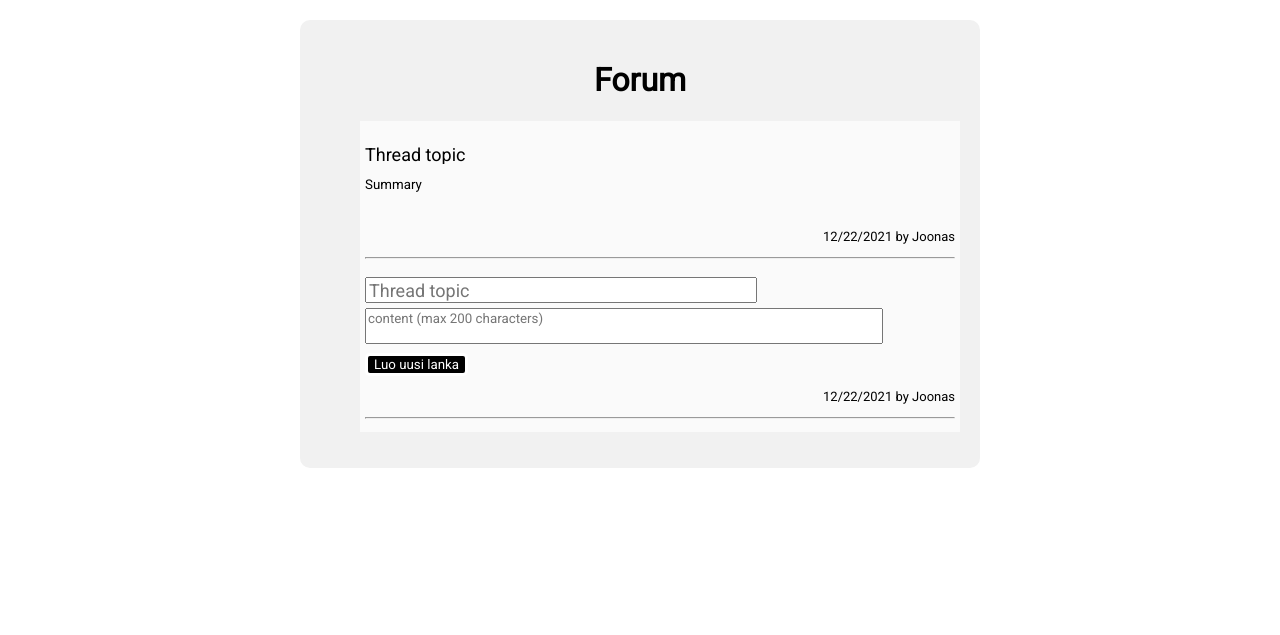
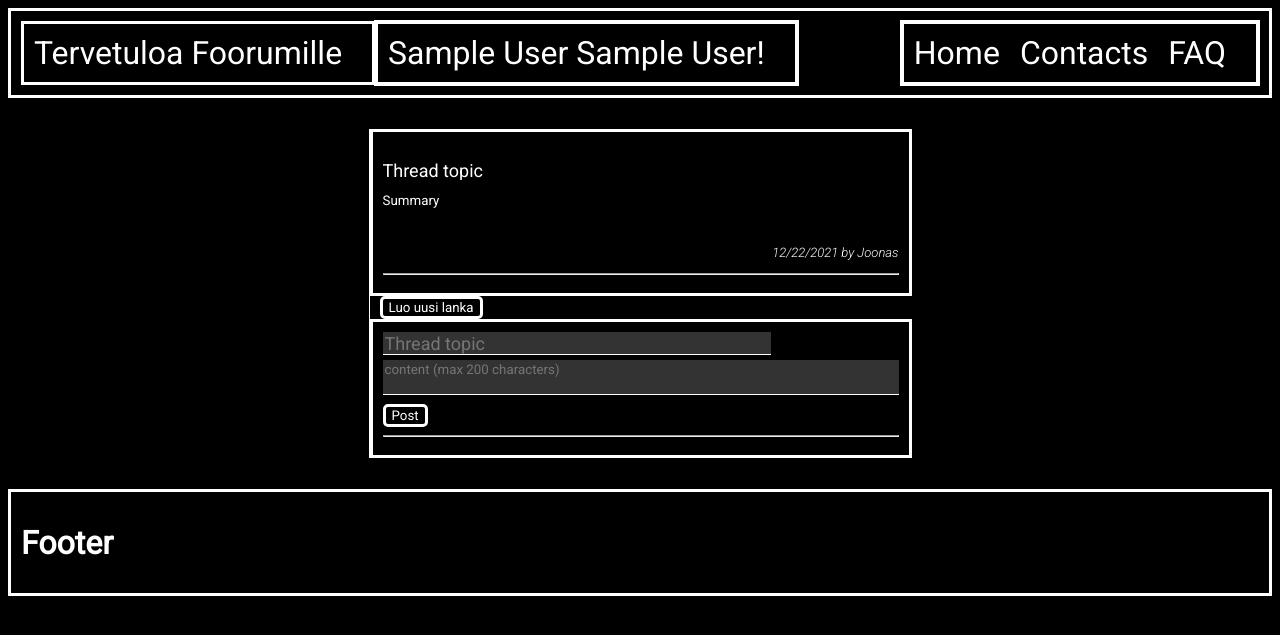
Before and after one commit to Saarenpaa/Harjoitustyo-ohjelmistokehitys_II, a PHP site: page /front_page.php in a window 1280 px wide. Shown: the top 635 px of the page. Run offline with PHP 8.4, Linux system fonts and the light colour scheme; the visitor is signed in with stand-in values (Sample User, id 1).

Commit message:
päivitetty ulkoasu

```diff
--- a/database.php
+++ b/database.php
@@ -4,7 +4,7 @@ require_once("database_config.php");
 
 function ConnectToDB(){
     global $DB_USERNAME, $DB_PASSWORD;
-    $conn = new PDO("mysql:host=mysql.cc.puv.fi;dbname=e2001398_forum",
+    $conn = new PDO("mysql:host=mysql.cc.puv.fi;dbname=e2001398_forum;charset=utf8",
     $DB_USERNAME, $DB_PASSWORD);
 
     return $conn;
--- a/front_page.php
+++ b/front_page.php
@@ -2,8 +2,7 @@
 
 session_start();
 
-date_default_timezone_set('Europe/Helsinki')
-
+date_default_timezone_set('Europe/Helsinki');
 ?>
 
 <!DOCTYPE html>
@@ -14,12 +13,33 @@ date_default_timezone_set('Europe/Helsinki')
     <meta name="viewport" content="width=device-width, initial-scale=1.0">
     <link rel="stylesheet" href="tyyli.css">
     <title>Front page</title>
+
+    <script type=module src=scripts.js></script>
+
 </head>
 <body>
-    <div class="container">
-        <h1>Forum</h1>
 
-        <ol>
+    <div class="container_front">
+        <div class="header">
+            <div class="header_title"><a href="#">Tervetuloa Foorumille</a></div>
+            <div class="user_info">
+                <a href="#"><?php
+                    $fname = $_SESSION['fname'];
+                    $lname = $_SESSION['lname'];
+
+                    echo $fname." ".$lname."!";
+                ?></a>
+            </div>
+            <div class="header_links">
+                <a href="#">Home</a>
+                <a href="#">Contacts</a>
+                <a href="#">FAQ</a>
+            </div>
+        </div>
+
+
+
+        <ol class="listOf_threads">
             <div class="thread">
                 <li><form method="POST" action="luo_aihe.php">
                         <p class="thread_topic" placeholder="">Thread topic</p></li>
@@ -31,20 +51,35 @@ date_default_timezone_set('Europe/Helsinki')
                 </li>
             </div>
 
-            <div class="thread">
+            <button class="new_thread_button" onclick="newComment()">Luo uusi lanka</button>
+
+            <!--comment box-->
+            <div id="new_thread" class="new_thread">
                 <li><form method="POST" action="luo_aihe.php">
                         <input name=""class="thread_topic" placeholder="Thread topic"></li>
                         <textarea maxlength="200" class="thread_summary" placeholder="content (max 200 characters)"></textarea>
                         <br>
-                        <input class="thread_button" type="submit" value="Luo uusi lanka">
-                        <p class="timestamp"> 12/22/2021 by Joonas</p>
+                        <input class="thread_button" type="submit" value="Post">
                     </form>
                     <hr>
                 </li>
             </div>
+        </ol>
+        <div class="footer">
+            <h1>Footer</h1>
+        </div>
+    </div>
+    <script>
+        function newComment(){
+            var thread = document.getElementById("new_thread");
 
-        </ol>
-
-    </div>
+            if(thread.style.display == 'none'){
+                thread.style.display = 'block';
+            }
+            else{
+                thread.style.display = 'none';
+            }
+        }
+    </script>
 </body>
 </html>
--- /dev/null
+++ b/scripts.js
@@ -0,0 +1,4 @@
+$(function(){
+  $("#header").load("header.html");
+  $("#footer").load("footer.html");
+});
--- a/tyyli.css
+++ b/tyyli.css
@@ -1,4 +1,63 @@
 @import url('https://fonts.googleapis.com/css2?family=Roboto:ital,wght@0,300;0,400;1,300&display=swap');
+
+.header{
+    grid-column-start: 1;
+    grid-column-end: 4;
+    background-color: black;
+    border-bottom: 1px solid white;
+}
+
+.header_title{
+    display: inline-flex;
+    float: left;
+}
+
+.header_links{
+    display: inline-flex;
+    float: right;
+    outline: 1px solid white;
+}
+.user_info{
+    display: inline-flex;
+    float: left;
+    outline: 1px solid white;
+}
+
+.header_links a, .header_links a:visited,
+.header_title a, .header_title a:visited,
+.user_info a{
+    font-size: xx-large;
+    text-decoration: none;
+    color: white;
+    padding-right: 20px;
+}
+
+.footer{
+    grid-column-start: 1;
+    grid-column-end: 4;
+    background-color: black;
+    border-top: 1px solid white;
+}
+
+/* Container classes for every page (if necessary) */
+.container_kirjaudu{
+    width: 25vw;
+    background-color: black;
+    padding: 20px;
+    border-radius: 10px;
+    margin: auto;
+    margin-top: 25vh;
+    text-align: center;
+}
+
+.container_front{
+    grid-template-columns: 1fr 1fr 1fr;
+    grid-template-rows: auto auto auto;
+    column-gap: 10px;
+    display: grid;
+    box-sizing: border-box;
+    row-gap: 15px;
+}
 
 .container{
     margin: auto;
@@ -11,16 +70,31 @@
 
 .content{
     padding: 10px;
-    border: black solid;
-    border-radius: 20px;
-    display: float;
+    border: white solid;
+    border-radius: 5px;
     width: 200px;
     margin: auto;
+    background-color:black;
 }
-/*thread content classes*/
+/* thread content classes */
+.listOf_threads{
+    grid-column-start: 2;
+    grid-column-end: 3;
+    border-left: 1px solid white;
+}
 .thread{
-    background-color: rgb(250,250,250);
+    background-color: black;
     padding: 5px;
+    box-sizing: border-box;
+}
+.new_thread{
+    background-color: black;
+    padding: 5px;
+    box-sizing: border-box;
+}
+.container_front div, .header .listOf_threads{
+    padding: 10px;
+    border: 3px, solid, white;
 }
 
 .thread_topic{
@@ -46,6 +120,7 @@
 .timestamp{
     text-align: right;
     font-size: small;
+    font-style: italic;
 }
 
 .thread_button{
@@ -55,26 +130,50 @@
     border-style: solid;
     border-radius: 5px;
 }
-/*thread content classes end*/
+.new_thread_button{
+    border: none;
+    background-color: black;
+    color: white;
+    border-style: solid;
+    border-radius: 5px;
+    margin-left: 10px;
+}
+/* thread content classes end */
 
 *{
     font-family: 'Roboto', sans-serif;
+    color: white;
+}
+
+/* tag definitions */
+
+html{
+    background: black;
+}
+
+input, textarea{
+    background: rgb(51, 51, 51);
+    border: none;
+    border-bottom: 1px solid white;
 }
 
 ol {
     list-style: none;
+    padding-left: 0px;
 }
 
-h1, p{
-    text-align: center;
+h1{
     font-style: bold;
     font-family: 'Roboto', sans-serif;
 }
 
-a{
-    color:black;
+p{
+    font-style: bold;
+    font-family: 'Roboto', sans-serif;
+    text-align: center;
+    color: white;
 }
 
-a:visited{
-    color:gray;
+a{
+    color: white;
 }
```
Also changed, not shown: index.php (+5 -4 lines), kirjaudu.php (+7 -3 lines), tausta.jpg (added).
